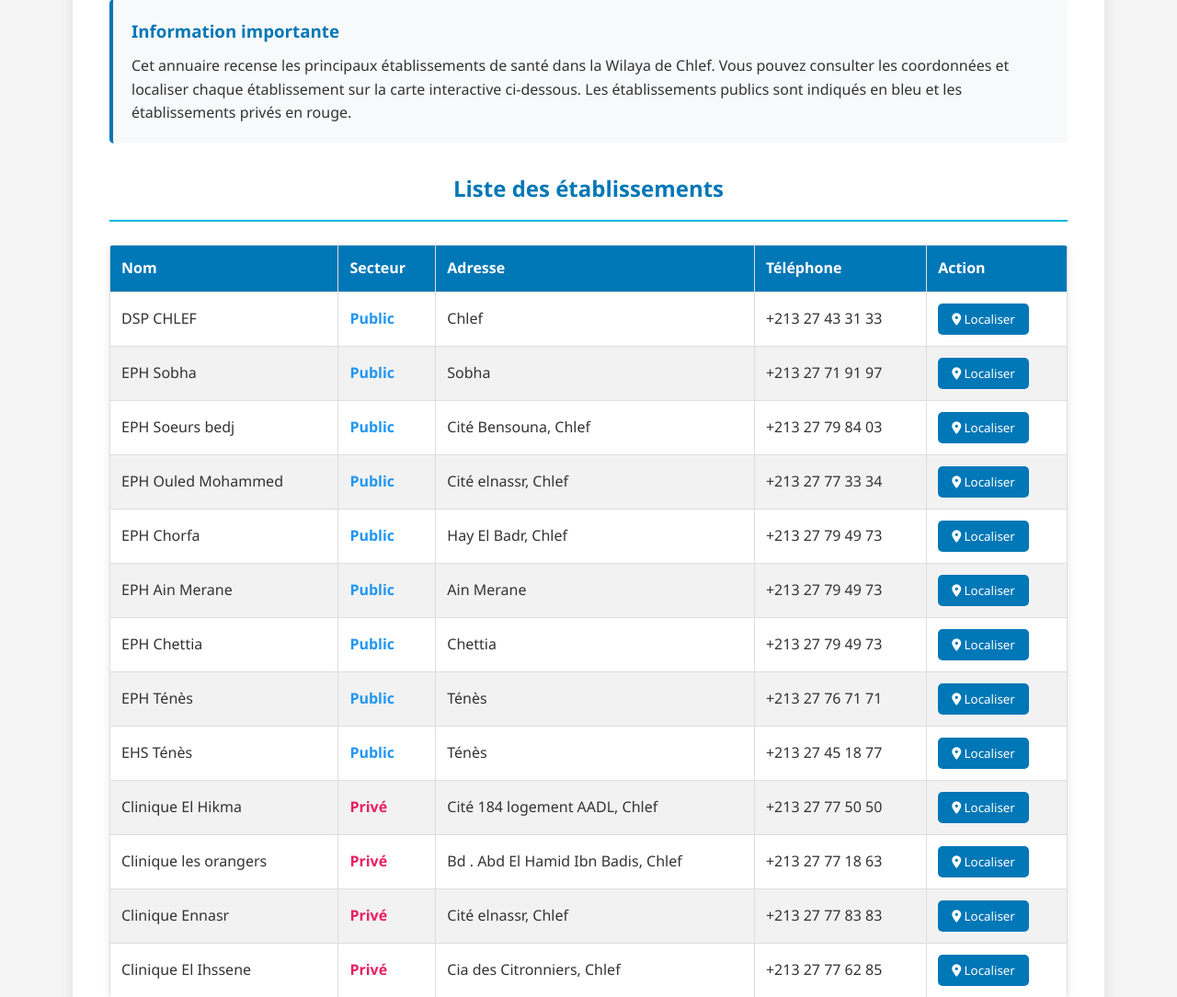
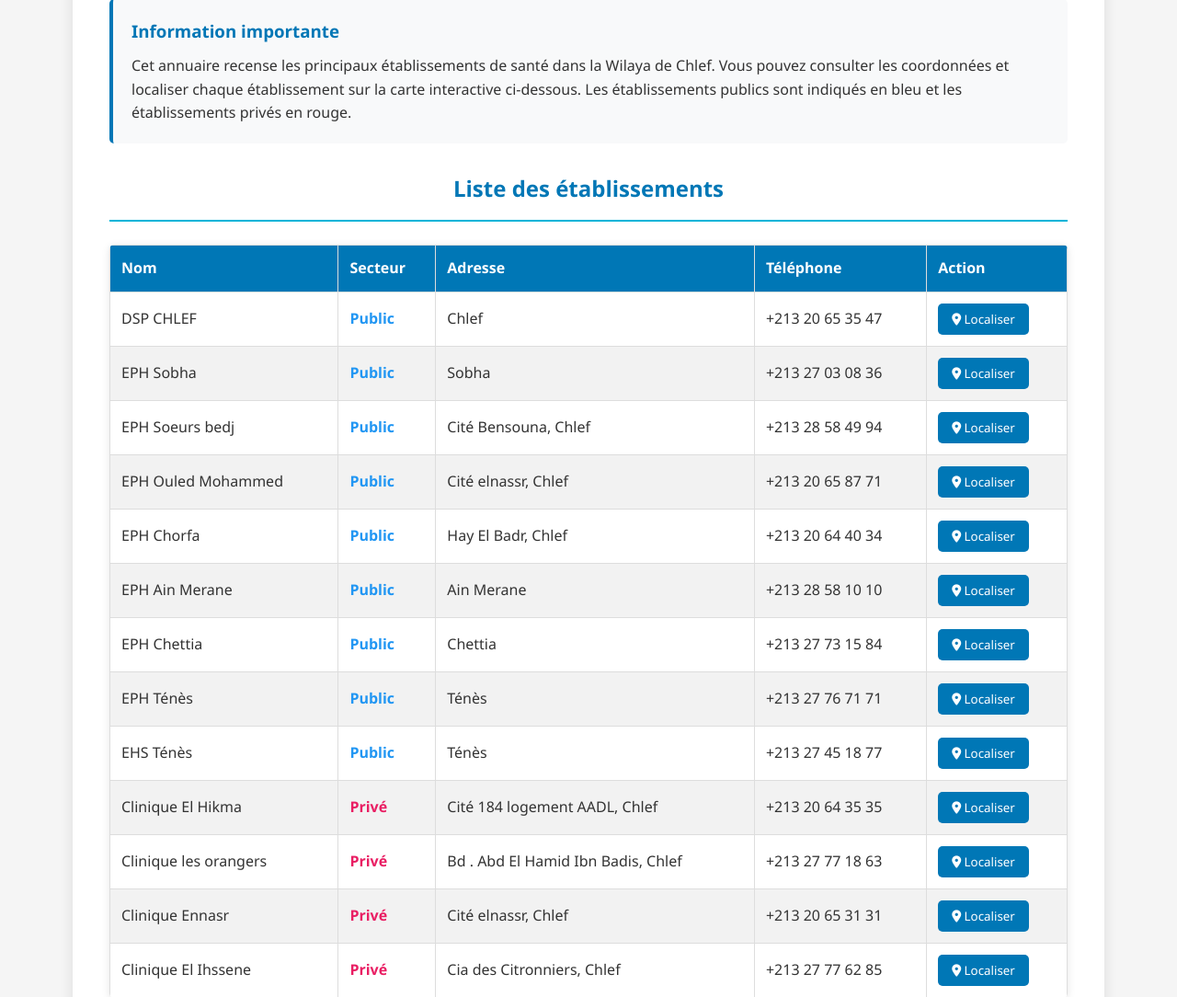
Before and after one commit to mohatahar/ephsobha, a PHP site: page /annuaire.php in a window 1280 px wide. Shown: the part 631-1715 px from the top of the page at 92% size. Run offline with PHP 8.4, Linux system fonts and the light colour scheme.

Commit message:
Update annuaire.php

```diff
--- a/annuaire.php
+++ b/annuaire.php
@@ -320,7 +320,7 @@ $tagline = "Au service de votre santé";
                             <td data-label="Nom">DSP CHLEF</td>
                             <td data-label="Secteur"><span class="sector-public">Public</span></td>
                             <td data-label="Adresse">Chlef</td>
-                            <td data-label="Téléphone">+213 27 43 31 33</td>
+                            <td data-label="Téléphone">+213 20 65 35 47</td>
                             <td data-label="Action"><button class="locate-btn"
                                     onclick="showLocation(36.16285, 1.34394, 'DSP CHLEF')"><i
                                         class="fas fa-map-marker-alt"></i> Localiser</button></td>
@@ -329,7 +329,7 @@ $tagline = "Au service de votre santé";
                             <td data-label="Nom">EPH Sobha</td>
                             <td data-label="Secteur"><span class="sector-public">Public</span></td>
                             <td data-label="Adresse">Sobha</td>
-                            <td data-label="Téléphone">+213 27 71 91 97</td>
+                            <td data-label="Téléphone">+213 27 03 08 36</td>
                             <td data-label="Action"><button class="locate-btn"
                                     onclick="showLocation(36.10538, 1.10444, 'EPH Sobha')"><i
                                         class="fas fa-map-marker-alt"></i> Localiser</button></td>
@@ -338,7 +338,7 @@ $tagline = "Au service de votre santé";
                             <td data-label="Nom">EPH Soeurs bedj</td>
                             <td data-label="Secteur"><span class="sector-public">Public</span></td>
                             <td data-label="Adresse">Cité Bensouna, Chlef</td>
-                            <td data-label="Téléphone">+213 27 79 84 03</td>
+                            <td data-label="Téléphone">+213 28 58 49 94</td>
                             <td data-label="Action"><button class="locate-btn"
                                     onclick="showLocation(36.1593, 1.3212, 'EPH Soeurs bedj')"><i
                                         class="fas fa-map-marker-alt"></i> Localiser</button></td>
@@ -347,7 +347,7 @@ $tagline = "Au service de votre santé";
                             <td data-label="Nom">EPH Ouled Mohammed</td>
                             <td data-label="Secteur"><span class="sector-public">Public</span></td>
                             <td data-label="Adresse">Cité elnassr, Chlef</td>
-                            <td data-label="Téléphone">+213 27 77 33 34</td>
+                            <td data-label="Téléphone">+213 20 65 87 71</td>
                             <td data-label="Action"><button class="locate-btn"
                                     onclick="showLocation(36.1573, 1.3624, 'EPH Ouled Mohammed')"><i
                                         class="fas fa-map-marker-alt"></i> Localiser</button></td>
@@ -356,7 +356,7 @@ $tagline = "Au service de votre santé";
                             <td data-label="Nom">EPH Chorfa</td>
                             <td data-label="Secteur"><span class="sector-public">Public</span></td>
                             <td data-label="Adresse">Hay El Badr, Chlef</td>
-                            <td data-label="Téléphone">+213 27 79 49 73</td>
+                            <td data-label="Téléphone">+213 20 64 40 34</td>
                             <td data-label="Action"><button class="locate-btn"
                                     onclick="showLocation(36.1466, 1.3132, 'EPH Chorfa')"><i
                                         class="fas fa-map-marker-alt"></i> Localiser</button></td>
@@ -365,7 +365,7 @@ $tagline = "Au service de votre santé";
                             <td data-label="Nom">EPH Ain Merane</td>
                             <td data-label="Secteur"><span class="sector-public">Public</span></td>
                             <td data-label="Adresse">Ain Merane</td>
-                            <td data-label="Téléphone">+213 27 79 49 73</td>
+                            <td data-label="Téléphone">+213 28 58 10 10</td>
                             <td data-label="Action"><button class="locate-btn"
                                     onclick="showLocation(36.1589, 0.9622, 'EPH Ain Merane')"><i
                                         class="fas fa-map-marker-alt"></i> Localiser</button></td>
@@ -374,7 +374,7 @@ $tagline = "Au service de votre santé";
                             <td data-label="Nom">EPH Chettia</td>
                             <td data-label="Secteur"><span class="sector-public">Public</span></td>
                             <td data-label="Adresse">Chettia</td>
-                            <td data-label="Téléphone">+213 27 79 49 73</td>
+                            <td data-label="Téléphone">+213 27 73 15 84</td>
                             <td data-label="Action"><button class="locate-btn"
                                     onclick="showLocation(36.2047, 1.2611, 'EPH Chettia')"><i
                                         class="fas fa-map-marker-alt"></i> Localiser</button></td>
@@ -401,7 +401,7 @@ $tagline = "Au service de votre santé";
                             <td data-label="Nom">Clinique El Hikma</td>
                             <td data-label="Secteur"><span class="sector-prive">Privé</span></td>
                             <td data-label="Adresse">Cité 184 logement AADL, Chlef</td>
-                            <td data-label="Téléphone">+213 27 77 50 50</td>
+                            <td data-label="Téléphone">+213 20 64 35 35</td>
                             <td data-label="Action"><button class="locate-btn"
                                     onclick="showLocation(36.1629, 1.3298, 'Clinique El Hikma')"><i
                                         class="fas fa-map-marker-alt"></i> Localiser</button></td>
@@ -419,7 +419,7 @@ $tagline = "Au service de votre santé";
                             <td data-label="Nom">Clinique Ennasr</td>
                             <td data-label="Secteur"><span class="sector-prive">Privé</span></td>
                             <td data-label="Adresse">Cité elnassr, Chlef</td>
-                            <td data-label="Téléphone">+213 27 77 83 83</td>
+                            <td data-label="Téléphone">+213 20 65 31 31</td>
                             <td data-label="Action"><button class="locate-btn"
                                     onclick="showLocation(36.1489, 1.3682, 'Clinique Ennasr')"><i
                                         class="fas fa-map-marker-alt"></i> Localiser</button></td>
```
